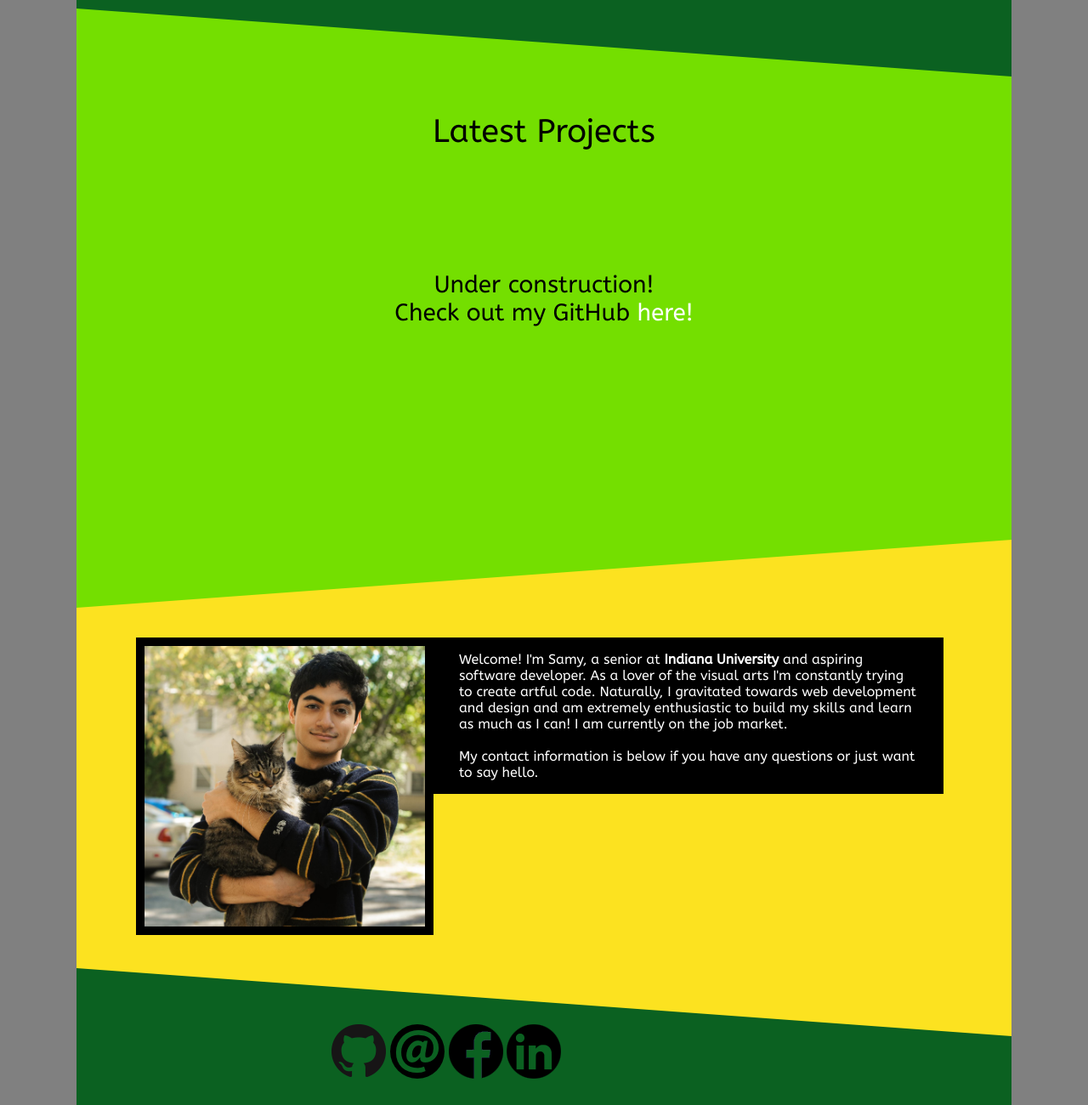
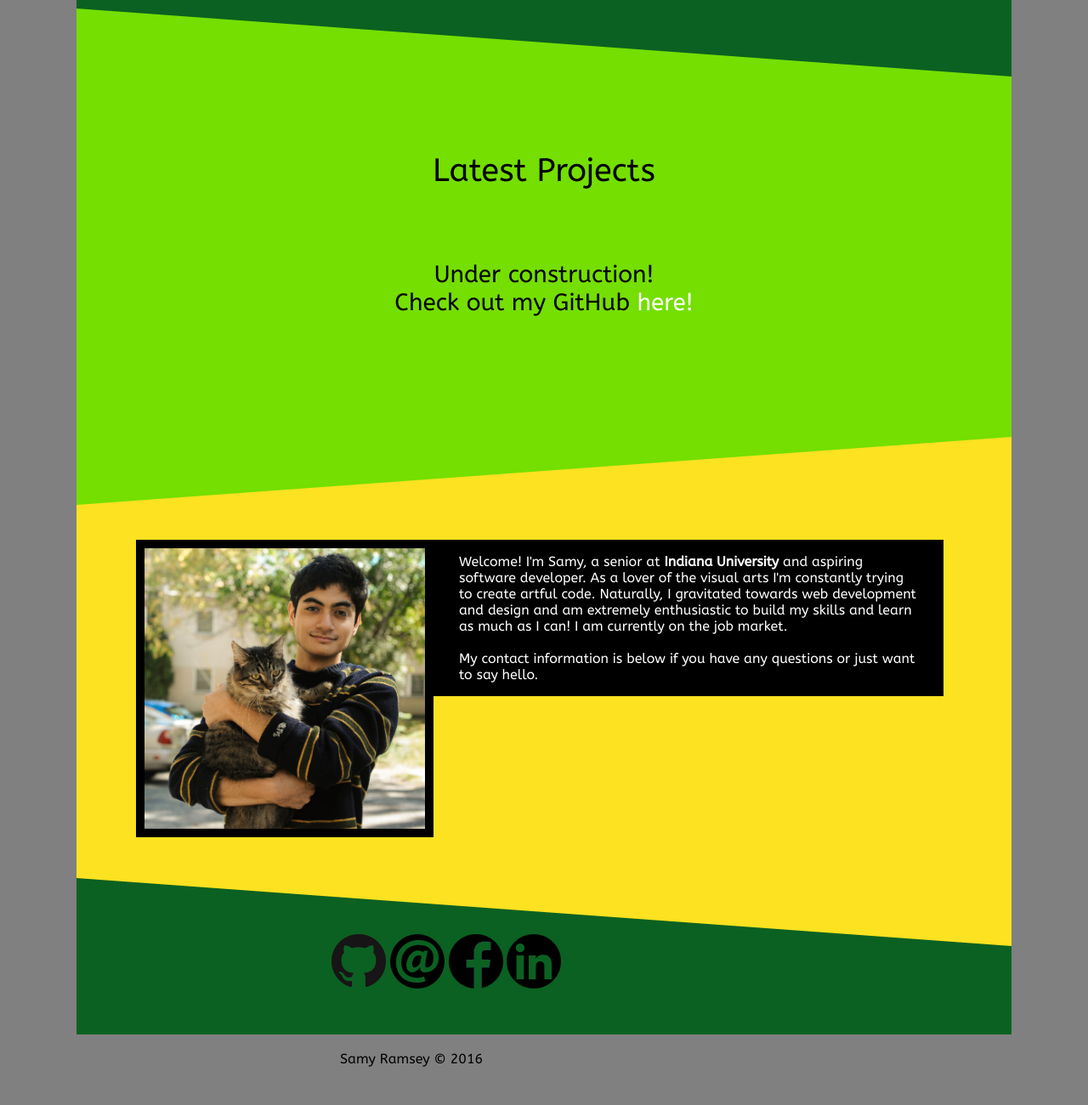
Before and after one commit to sfram/personal-portfolio, a plain HTML site: page index.html in a window 1280 px wide. Shown: the part 480-1780 px from the top of the page at 85% size. After the commit the page ends 1735 px from the top, so only its background shows below. Drawn offline with nearby package versions, Linux system fonts and the light colour scheme.

Commit message:
Removed empty space at bottom of page, resized projects section

```diff
--- a/index.html
+++ b/index.html
@@ -49,15 +49,13 @@
 			<canvas id= "canv" width= "1100" height= "500">
 			Your browser does not support the HTML5 canvas tag.
 			</canvas>
-			<p id= "con">Latest Projects</p>
 			<div id= "test2">
+				<p id= "con">Latest Projects<br><br></p>
 				<p id= "const">Under construction!<br>Check out my GitHub <a href="https://github.com/sfram/">here!</a></p>
 			</div>
 			<canvas id= "canv2" width="1100" height="500">
 			Your browser does not support the HTML5 canvas tag.
 			</canvas>
-			<div id= "fill-panel">
-			</div>
 			<div id= "intro2">
 				<img id= "self" src= "assets/mepluscat.jpg">
 				<div id="typed2">
@@ -69,6 +67,8 @@
 					My contact information is below if you have any questions or just want to say hello.
 					</p>
 				</div>
+			</div>
+			<div id= "fill-panel">
 			</div>
 			<canvas id= "canv3" width="1100" height="500">
 			Your browser does not support the HTML5 canvas tag.
@@ -83,10 +83,10 @@
 				</div>
 			</div>
 		</div>
+	<footer>
+		<p>Samy Ramsey &copy; <script> var d = new Date(); var year = d.getFullYear(); document.write(year);</script></p>
+	</footer>
 	</div>
-<!-- 	<footer>
-		<p>Samy Ramsey &copy; <script> var d = new Date(); var year = d.getFullYear(); document.write(year);</script></p>
-	</footer> -->
 	<script src="canv.js"></script>
   </body>
 </html>
--- a/style.css
+++ b/style.css
@@ -88,10 +88,8 @@ a {
     position: relative;
     width: 1100px;
 	height: 1200px;
-    margin-left: auto;
-	margin-right: auto;
-	margin-bottom: 70px;
-	padding-top: 70px;
+	top: 70px;
+    margin: 0 auto;
 	background-color: #74DF00;
 }
 #typed {
@@ -113,24 +111,27 @@ a {
 }
 #canv {
 }
-#con {
-	font-size: 38px;
-	text-align: center;
-	color: black;
-}
 #test2 {
   position: absolute;
   width: 400px;
   height: 200px;
   left: 350px;
-  bottom: 300px;
+  bottom: 450px;
   background-color: #74DF00;
   z-index: 6;
 }
+#con {
+	position: relative;
+	font-size: 38px;
+	text-align: center;
+	color: black;
+	z-index: 8;
+}
 #const {
+	position: relative;
+	text-align: center;
 	font-size: 28px;
 	color: black;
-	text-align: center;
 }
 #canv2 {
   position: relative;
@@ -142,7 +143,7 @@ a {
 #canv3 {
 	position: relative;
 	z-index: 2;
-	bottom: 500px;
+	margin-top: -500px;
 }
 #fill-panel {
 	position: relative;
@@ -155,7 +156,7 @@ a {
 #intro2 {
 	position: absolute;
 	width: 100%;
-	bottom: 140px;
+	bottom: 255px;
 	z-index: 3;
 }
 #self, #typed2 {
@@ -179,9 +180,10 @@ a {
 }
 #footer-panel {
 	position: relative;
-	bottom: 600px;
+	width: 100%;
+	bottom: 100px;
+	margin-bottom: 70px;
 	z-index: 1;
-	width: 100%;
 	height: 200px;
 	background-color: #0B6121;
 }
@@ -195,4 +197,7 @@ a {
 	background-color: #0B6121;
 }
 footer {
+	position: relative;
+	top: 500px;
+	margin-left: 400px;
 }
```
